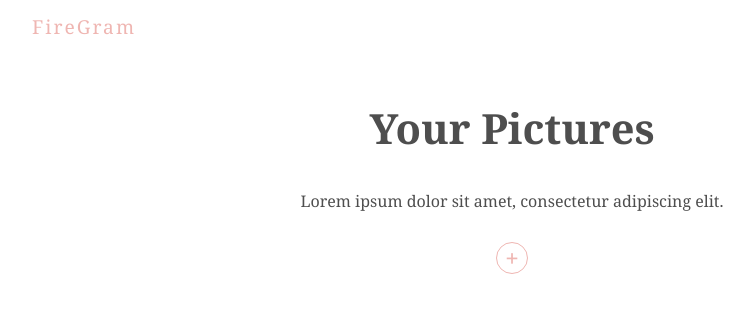
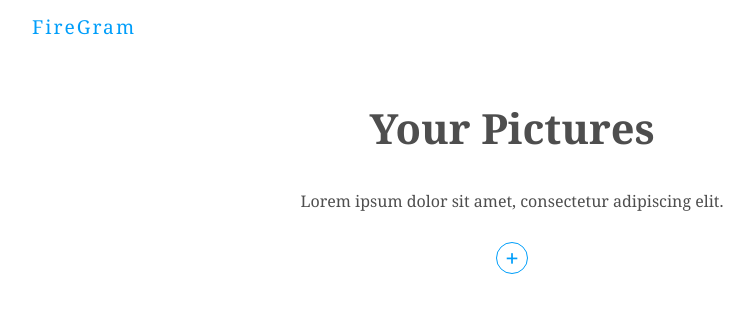
Before and after one commit to phillipAKhoza/imagegallery, a React (Create React App) app: page / in a window 1280 px wide. Shown: the top 312 px of the page, without its empty margins (128-878 px from the left). Built offline with nearby package versions, Linux system fonts and the light colour scheme; no server answers; the database is empty.

Commit message:
colour change primary

```diff
--- a/src/index.css
+++ b/src/index.css
@@ -1,7 +1,7 @@
 @import url('https://fonts.googleapis.com/css2?family=Noto+Serif:wght@400;700&display=swap');
 
 :root{
-  --primary: #efb6b2;
+  --primary: #009efa;
   --secondary: #4e4e4e;
   --error: #ff4a4a;
 }
```
